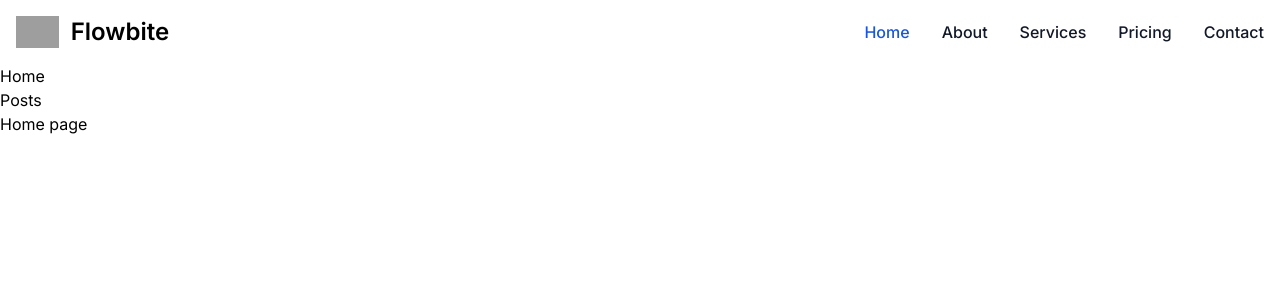
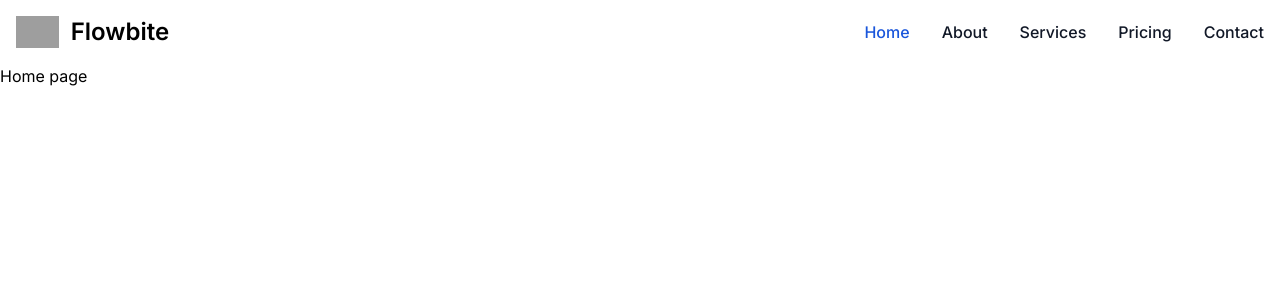
Before and after one commit to deusexmachinaa/nestjs-blog-nextjs13, a Next.js app in the folder client/: page / in a window 1280 px wide. Shown: the top 300 px of the page. Built offline with nearby package versions, Linux system fonts and the light colour scheme; grey boxes are pictures that could not be loaded.

Commit message:
last nav removed

```diff
--- a/client/src/app/layout.tsx
+++ b/client/src/app/layout.tsx
@@ -1,4 +1,3 @@
-import NavBar from '../components/app/NavBar';
 import NavPosts from '../components/app/NavPosts';
 import { Inter } from 'next/font/google';
 import { StylesheetLinks, ScriptLinks } from '../Utils/ExternalLinks';
@@ -22,7 +21,6 @@ export default function RootLayout({
       </head>
       <body className={inter.className}>
         <NavPosts />
-        <NavBar />
         {children}
         <ScriptLinks />
       </body>
--- a/client/src/components/app/NavBar.tsx
+++ /dev/null
@@ -1,16 +0,0 @@
-'use client';
-
-import Link from 'next/link';
-
-function NavBar(): JSX.Element {
-  return (
-    <div>
-      <nav>
-        <Link href="/">Home</Link>
-      </nav>
-      <Link href="posts">Posts</Link>
-    </div>
-  );
-}
-
-export default NavBar;
```
